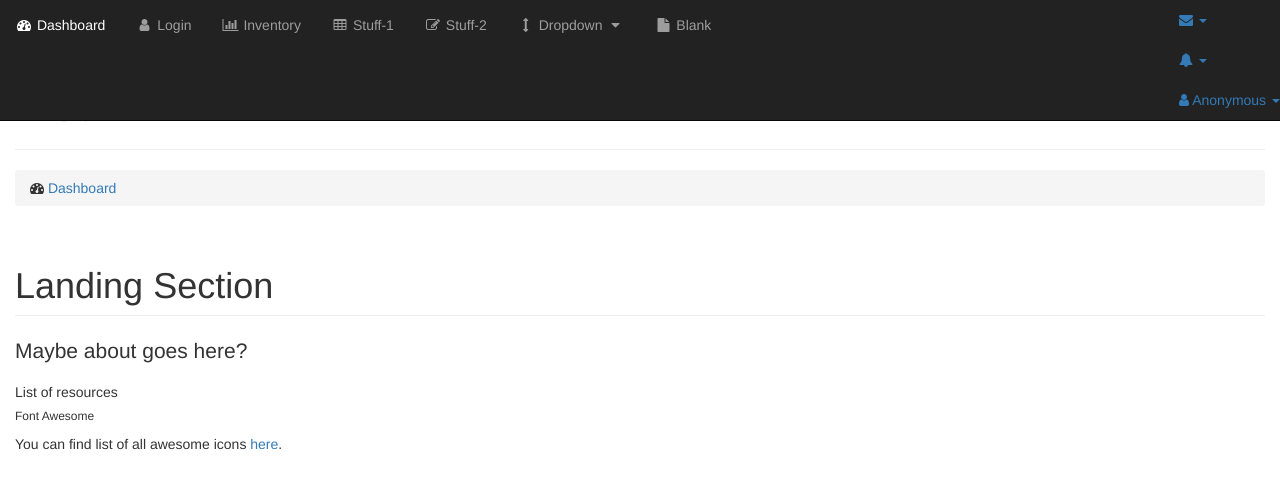
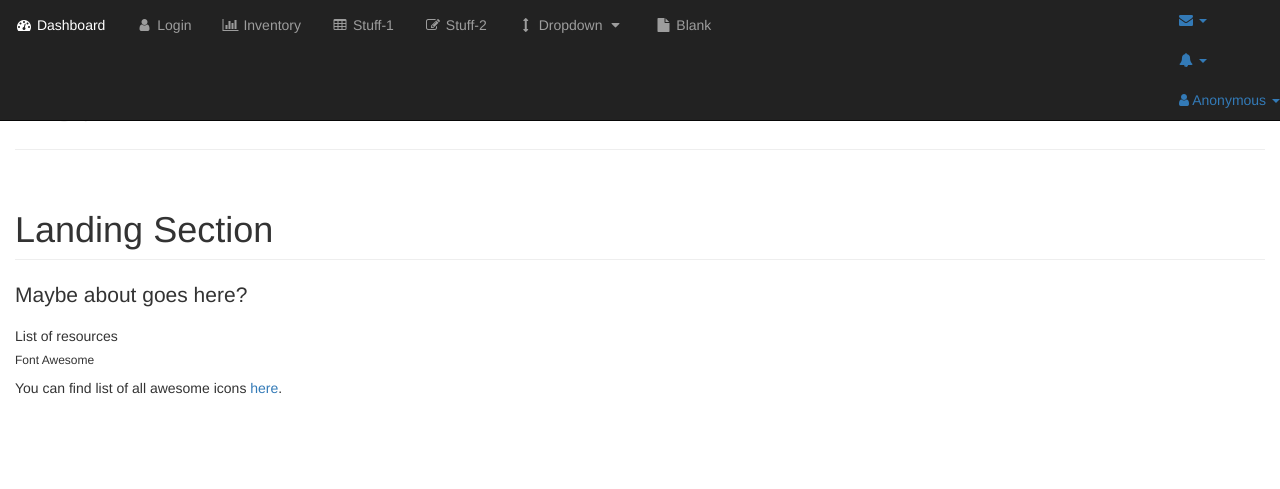
Before and after one commit to no-whey/ResourcefulUpcyclers, a Django app: template website/frontend/templates/core/index.html in a window 1280 px wide. Shown: the top 489 px of the page. Run offline with Django 3.2, Linux system fonts and the light colour scheme; the template is opened without the code that fills it, so the values that code supplies are empty; grey boxes labelled with a size stand in for pictures from a placeholder-image service; some libraries are stand-ins or nearby versions.

Commit message:
Migration of Content to index.html

```diff
--- a/website/frontend/templates/base.html
+++ b/website/frontend/templates/base.html
@@ -1,4 +1,5 @@
-{% load static %}<!DOCTYPE html>
+{% load static %}
+<!DOCTYPE html>
 <html lang="en">
 <head>
     <meta charset="utf-8">
@@ -188,24 +189,7 @@
 
             <div class="container-fluid">
 
-                <!-- Page Heading -->
-                <div class="row">
-                    <div class="col-lg-12">
-                        <h1 class="page-header">
-                            {% block sb_admin_title %}
-                                <img src="{% static 'images/favicon.ico' %}" width="100" height="100">
-                                Welcome to Resourceful Upcyclers
-                            {% endblock sb_admin_title %}
-                        </h1>
-                        <ol class="breadcrumb">
-                            {% block sb_admin_breadcrumb_active %}
-                            <li>
-                                {% block sb_admin_breadcrumb %}<i class="fa fa-dashboard"></i>  <a href="{% url "home" %}">Dashboard</a>{% endblock sb_admin_breadcrumb %}
-                            </li>
-                            {% endblock sb_admin_breadcrumb_active %}
-                        </ol>
-                    </div>
-                </div>
+
                 <!-- /.row -->
 {% if messages %}
                 <!-- Page Heading -->
--- a/website/frontend/templates/core/index.html
+++ b/website/frontend/templates/core/index.html
@@ -1,7 +1,18 @@
 {% extends "base.html" %}
+{% load static %}
+
+
+
 
 
 {% block sb_admin_content %}
+	<!-- Header-->
+	<h1 class="page-header">
+		<img src="{% static 'images/favicon.ico' %}" width="100" height="100">
+		Welcome to Resourceful Upcyclers
+	</h1>
+
+	<!-- Content -->
 	<div class="row">
 		<div class="col-lg-12">
 			<h1 class="page-header">Landing Section</h1>
```
